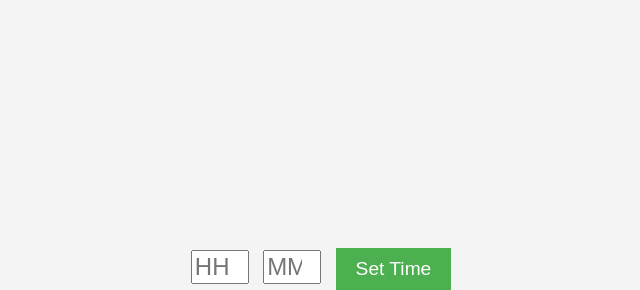
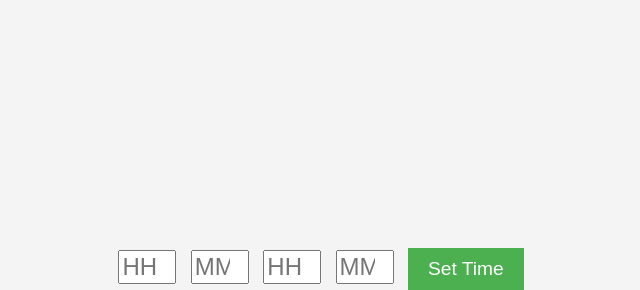
Before and after one commit to kuangj1/timer, a plain HTML site: page index.html in a window 1280 px wide. Shown: the part 68-358 px from the top of the page, without its empty margins (319-959 px from the left). Drawn offline with Linux system fonts and the light colour scheme.

Commit message:
modified:   index.html

```diff
--- a/index.html
+++ b/index.html
@@ -10,6 +10,8 @@
     <div class="timer">
         <input type="number" id="hours" placeholder="HH" min="0" max="23">
         <input type="number" id="minutes" placeholder="MM" min="0" max="59">
+        <input type="number" id="hours" placeholder="HH" min="0" max="23">
+        <input type="number" id="minutes" placeholder="MM" min="0" max="59">
         <button id="set">Set Time</button>
         <div id="time">00:00:00</div>
         <button id="start" disabled>Start</button>
```
